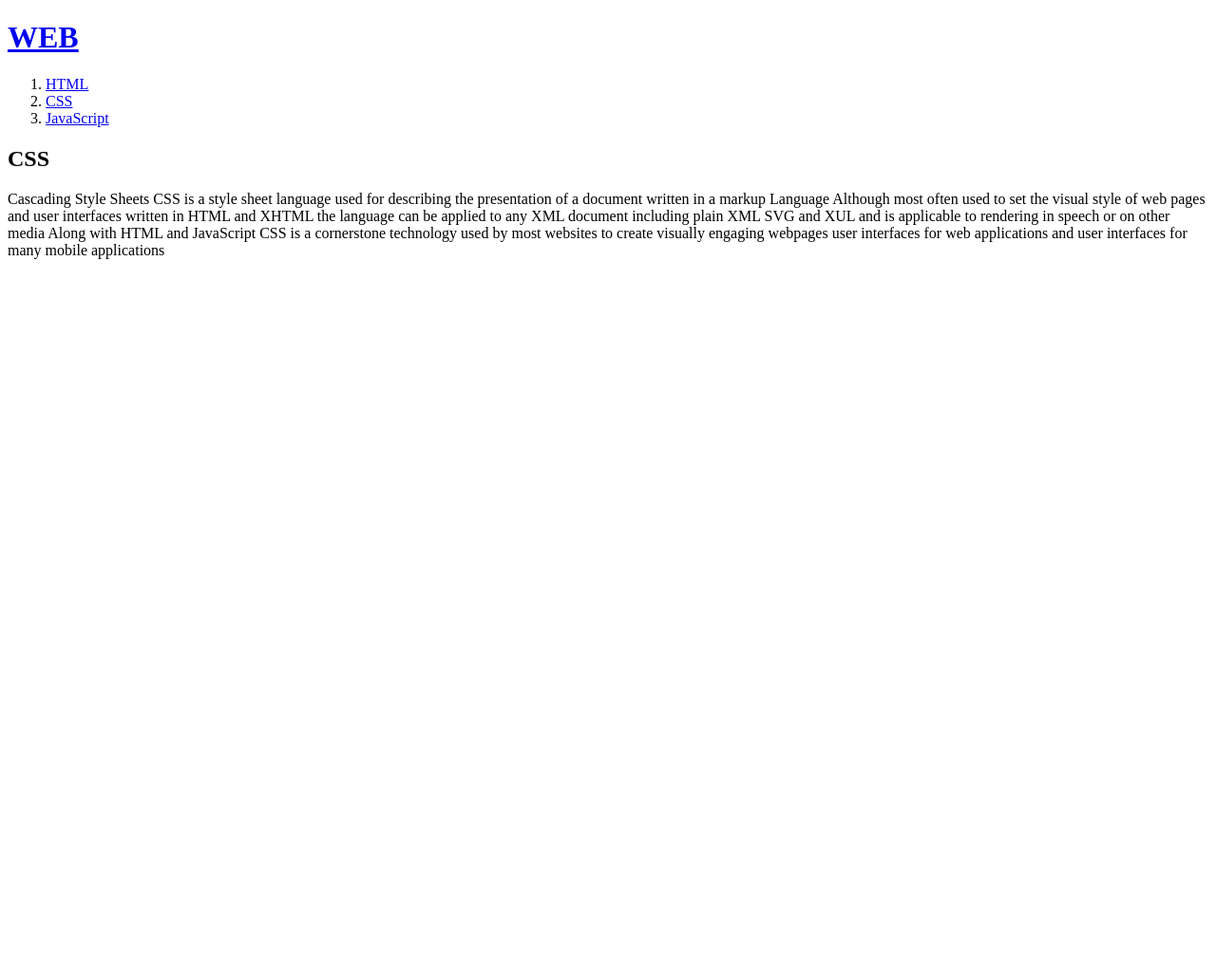
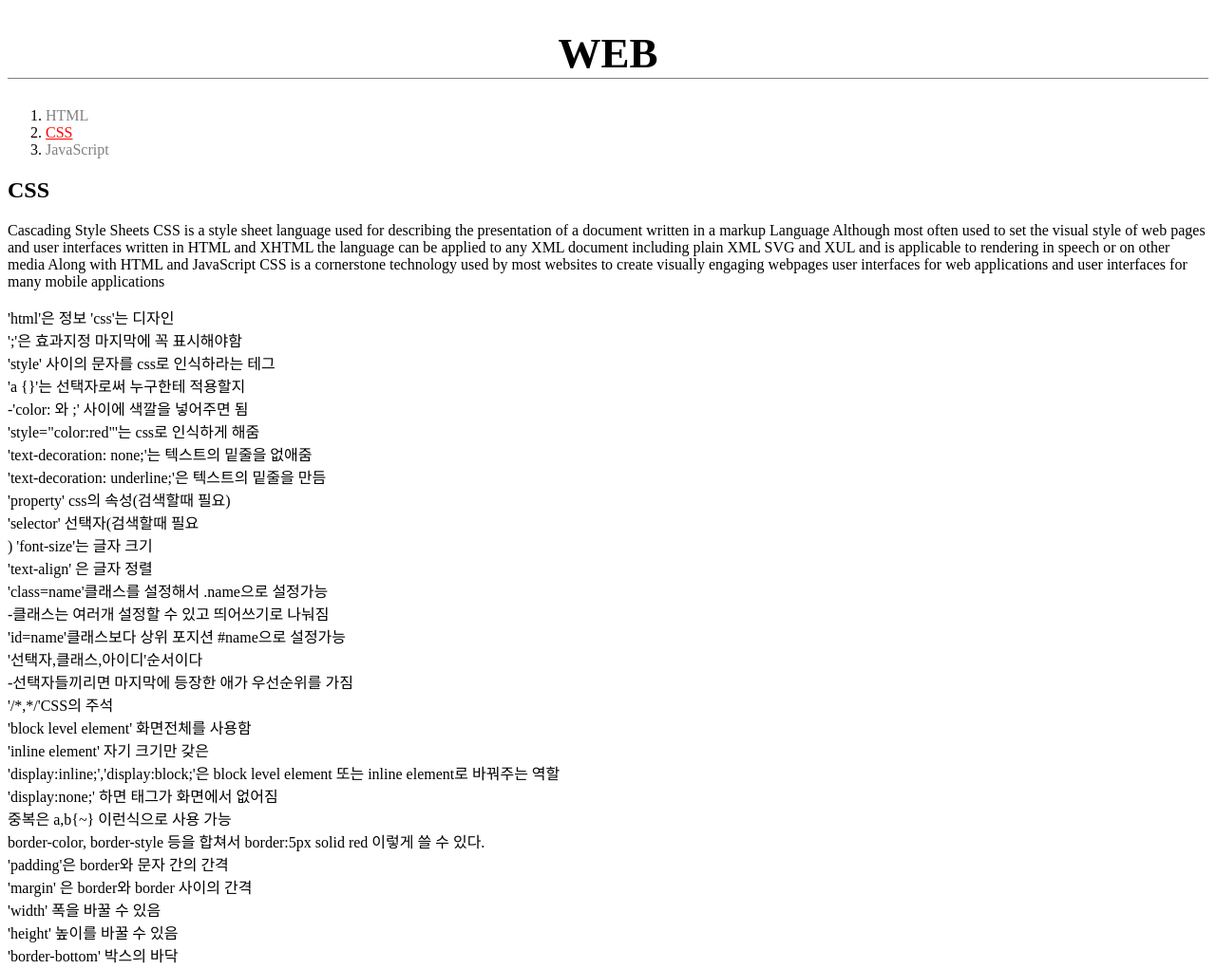
Before and after one commit to Hyun-Kim95/-HTML-CSS-JS-, a plain HTML site: page 2.html in a window 1280 px wide. Shown: the whole page at 95% size. Before the commit the page ends 800 px from the top, so only its background shows below. Drawn offline with Linux system fonts and the light colour scheme; a script that the page names is missing.

Commit message:
Add files via upload

```diff
--- a/2.html
+++ b/2.html
@@ -12,13 +12,31 @@
 
   gtag('config', 'G-B7J46GVHPG');
 </script>
+<style>
+    a {
+        color: black;
+        text-decoration: none;
+    }
+    .saw{
+        color:gray;
+    }
+    #active{
+        color: red;
+        text-decoration: underline;
+    }
+    h1 {
+        font-size: 45px;
+        text-align: center;
+        border-bottom: 1px solid gray;
+    }
+</style>
 </head>
 <body>
     <h1><a href="index.html">WEB</a></h1>
     <ol>
-        <li><a href="1.html">HTML</a></li>
-        <li><a href="2.html">CSS</a></li>
-        <li><a href="3.html">JavaScript</a></li>
+        <li><a href="1.html" class="saw">HTML</a></li>
+        <li><a href="2.html" class="saw" id="active">CSS</a></li>
+        <li><a href="3.html" class="saw">JavaScript</a></li>
     </ol>
     <h2>CSS</h2>
     <p>
@@ -32,6 +50,37 @@
         a cornerstone technology used by most websites to create visually
         engaging webpages user interfaces for web applications and user
         interfaces for many mobile applications
+    </p>
+    <p>
+        'html'은 정보 'css'는 디자인<br>
+        ';'은 효과지정 마지막에 꼭 표시해야함<br>
+        'style' 사이의 문자를 css로 인식하라는 테그<br>
+            'a {}'는 선택자로써 누구한테 적용할지<br>
+            -'color: 와 ;' 사이에 색깔을 넣어주면 됨<br>
+        'style="color:red"'는 css로 인식하게 해줌<br>
+        'text-decoration: none;'는 텍스트의 밑줄을 없애줌<br>
+        'text-decoration: underline;'은 텍스트의 밑줄을 만듬<br>
+        'property' css의 속성(검색할때 필요)<br>
+        'selector' 선택자(검색할때 필요<br>)
+        'font-size'는 글자 크기<br>
+        'text-align' 은 글자 정렬<br>
+        'class=name'클래스를 설정해서 .name으로 설정가능<br>
+            -클래스는 여러개 설정할 수 있고 띄어쓰기로 나눠짐<br>
+        'id=name'클래스보다 상위 포지션 #name으로 설정가능<br>
+        '선택자,클래스,아이디'순서이다<br>
+            -선택자들끼리면 마지막에 등장한 애가 우선순위를 가짐<br>
+        '/*,*/'CSS의 주석<br>
+        'block level element' 화면전체를 사용함<br>
+        'inline element' 자기 크기만 갖은<br>
+        'display:inline;','display:block;'은 block level element 또는 inline element로 바꿔주는 역할<br>
+        'display:none;' 하면 태그가 화면에서 없어짐<br>
+        중복은 a,b{~} 이런식으로 사용 가능<br>
+        border-color, border-style 등을 합쳐서 border:5px solid red 이렇게 쓸 수 있다.<br>
+        'padding'은 border와 문자 간의 간격<br>
+        'margin' 은 border와 border 사이의 간격<br>
+        'width' 폭을 바꿀 수 있음<br>
+        'height' 높이를 바꿀 수 있음<br>
+        'border-bottom' 박스의 바닥<br>
     </p>
     <p>
         <div id="disqus_thread"></div>
```
Also changed, not shown: 1.html (+22 -4 lines), 3.html (+21 -4 lines), index.html (+22 -5 lines).
